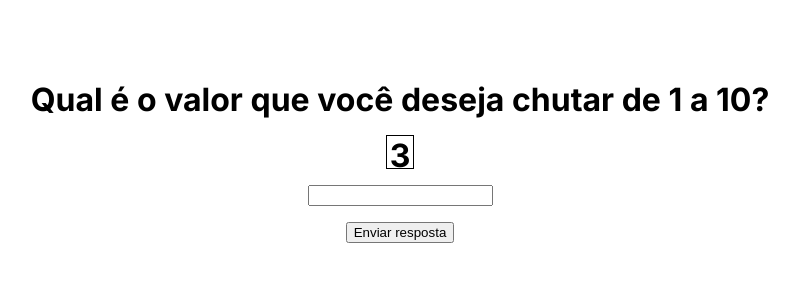
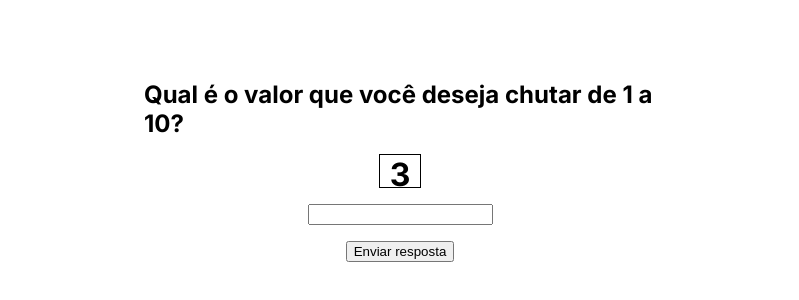
Before and after one commit to danielpvpao/7daysOfCode-4-7, a plain HTML site: page index.html in a window 1280 px wide. Shown: the part 160-460 px from the top of the page, without its empty margins (240-1039 px from the left). Drawn offline with Linux system fonts and the light colour scheme.

Commit message:
Added css to question and fix restantTryes size

```diff
--- a/style.css
+++ b/style.css
@@ -22,7 +22,12 @@ body{
 }
 #RestantTryes{
     border: 1px solid black;
-    width: 2vw;
+    width: 8vw;
+    max-width: 40px;
     height: 4vh;
     text-align: center;
 }
+#Question{
+    max-width: 40vw;
+    font-size: 1.5rem;
+}
```
